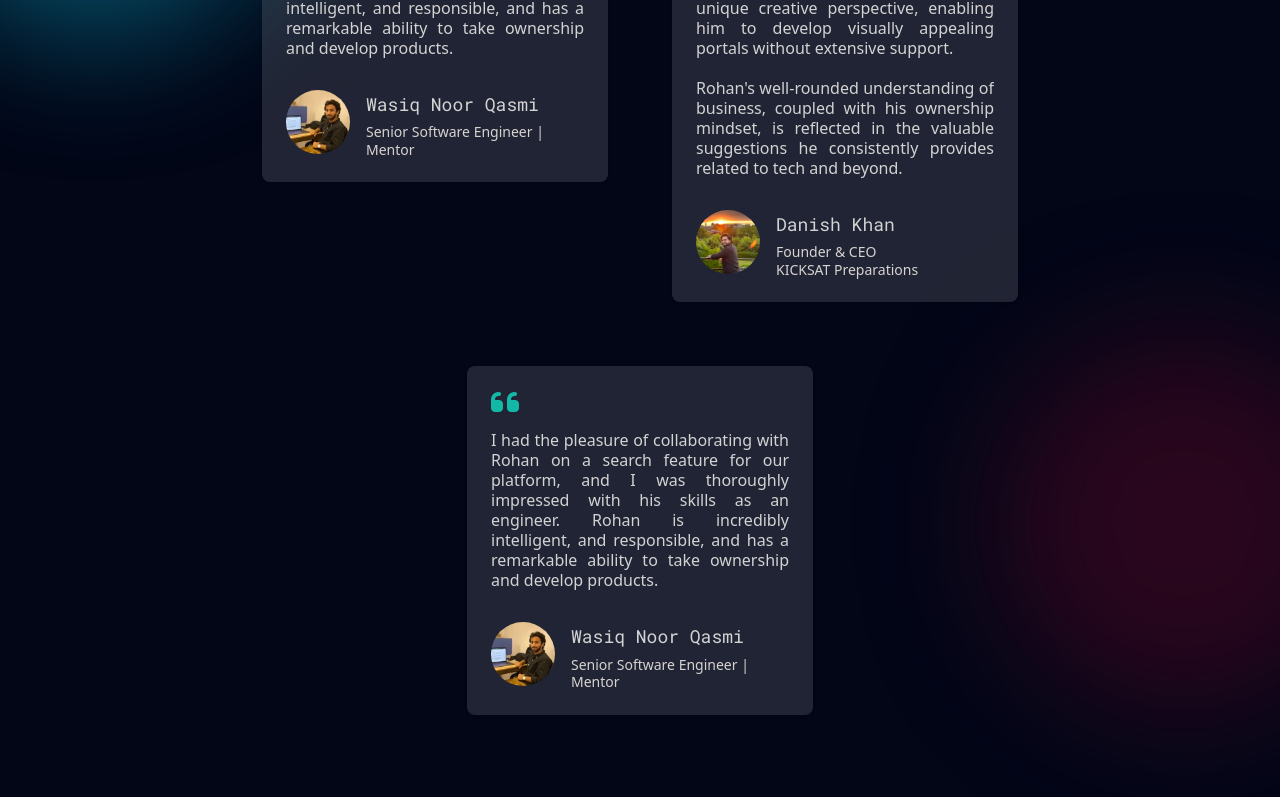
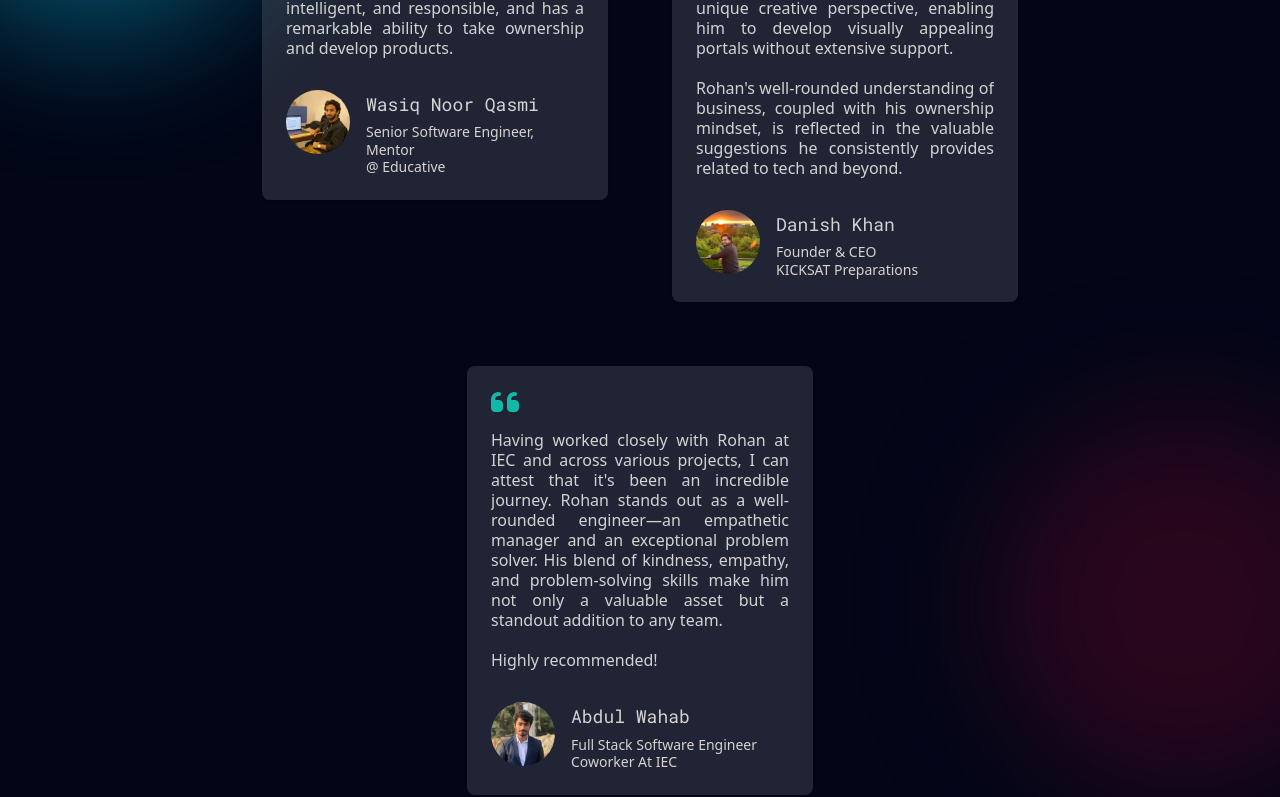
Before and after one commit to hallucinogenizer/portfolio-template, a React (Vite) app: page / in a window 1280 px wide. Shown: the part 4523-5320 px from the top of the page. Built offline with nearby package versions, Linux system fonts and the light colour scheme.

Commit message:
Wahab's testimonial added

```diff
--- a/src/components/TestimonialsSection/testimonialsData.ts
+++ b/src/components/TestimonialsSection/testimonialsData.ts
@@ -1,5 +1,6 @@
 import WasiqDp from "../../assets/custom/wasiq.jpeg";
 import DanishDp from "../../assets/custom/danish.jpg";
+import WahabDp from "../../assets/custom/Wahab.jpeg";
 
 export type PersonType = {
   name: string;
@@ -19,7 +20,8 @@ export const testimonialsData: TestimonialDataType[] = [
     person: {
       name: "Wasiq Noor Qasmi",
       image: WasiqDp,
-      title: "Senior Software Engineer | Mentor",
+      title: `Senior Software Engineer, Mentor
+@ Educative`,
     },
   },
   {
@@ -34,12 +36,14 @@ KICKSAT Preparations`,
     },
   },
   {
-    quote:
-      "I had the pleasure of collaborating with Rohan on a search feature for our platform, and I was thoroughly impressed with his skills as an engineer. Rohan is incredibly intelligent, and responsible, and has a remarkable ability to take ownership and develop products.",
+    quote: `Having worked closely with Rohan at IEC and across various projects, I can attest that it's been an incredible journey. Rohan stands out as a well-rounded engineer—an empathetic manager and an exceptional problem solver. His blend of kindness, empathy, and problem-solving skills make him not only a valuable asset but a standout addition to any team.
+
+Highly recommended!`,
     person: {
-      name: "Wasiq Noor Qasmi",
-      image: WasiqDp,
-      title: "Senior Software Engineer | Mentor",
+      name: "Abdul Wahab",
+      image: WahabDp,
+      title: `Full Stack Software Engineer
+Coworker at IEC`,
     },
   },
 ];
```
Also changed, not shown: src/assets/custom/Wahab.jpeg (added).
